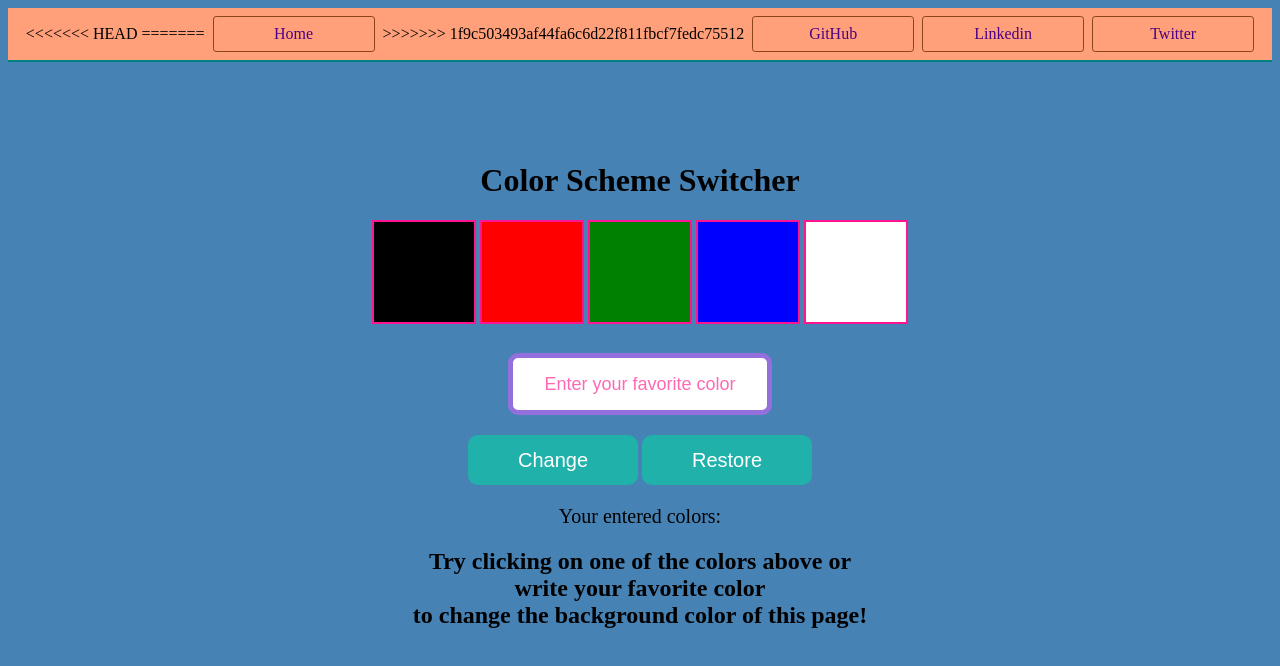
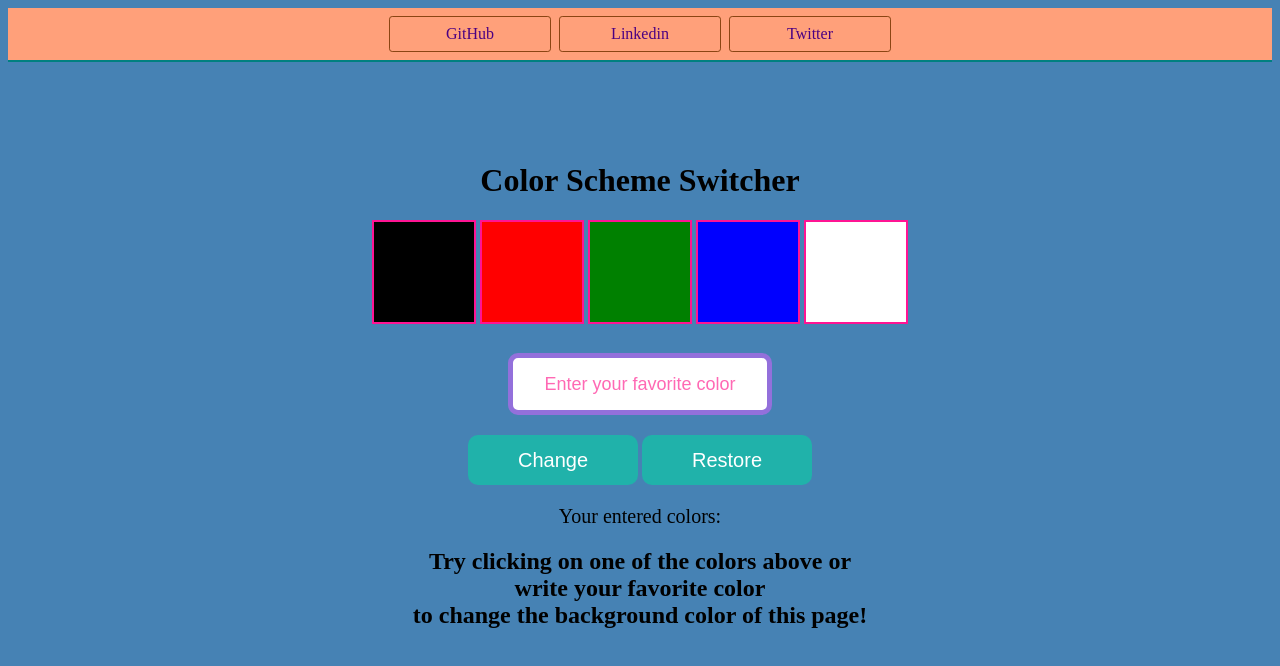
Before and after one commit to Babon3112/javascript-projects, a plain HTML site: page projects/1-colorChanger/index.html in a window 1280 px wide. Drawn offline with Linux system fonts and the light colour scheme.

Commit message:
Update index.html

```diff
--- a/projects/1-colorChanger/index.html
+++ b/projects/1-colorChanger/index.html
@@ -9,10 +9,6 @@
   </head>
   <body>
     <nav>
-<<<<<<< HEAD
-=======
-      <a href="/index.html">Home</a>
->>>>>>> 1f9c503493af44fa6c6d22f811fbcf7fedc75512
       <a href="https://github.com/Babon3112">GitHub</a>
       <a href="https://www.linkedin.com/in/babon3112/">Linkedin</a>
       <a href="https://twitter.com/babon3112">Twitter</a>
```
